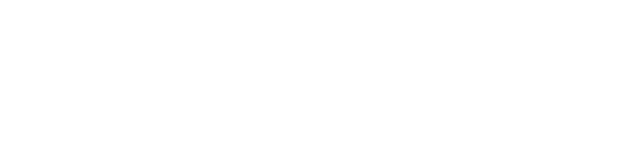
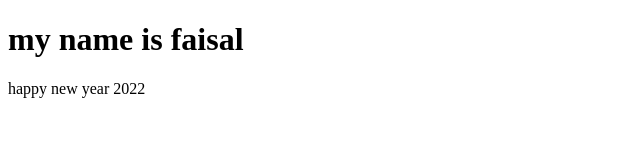
Before and after one commit to uthe99240/Module-one, a plain HTML site: page index.html in a window 1280 px wide. Shown: the whole page, without its empty margins (0-640 px from the left). Drawn offline with Linux system fonts and the light colour scheme.

Commit message:
added header

```diff
--- a/index.html
+++ b/index.html
@@ -7,6 +7,7 @@
     <title>my first github repo</title>
 </head>
 <body>
-
+    <h1>my name is faisal</h1>
+    <p>happy new year 2022</p>
 </body>
 </html>
```
